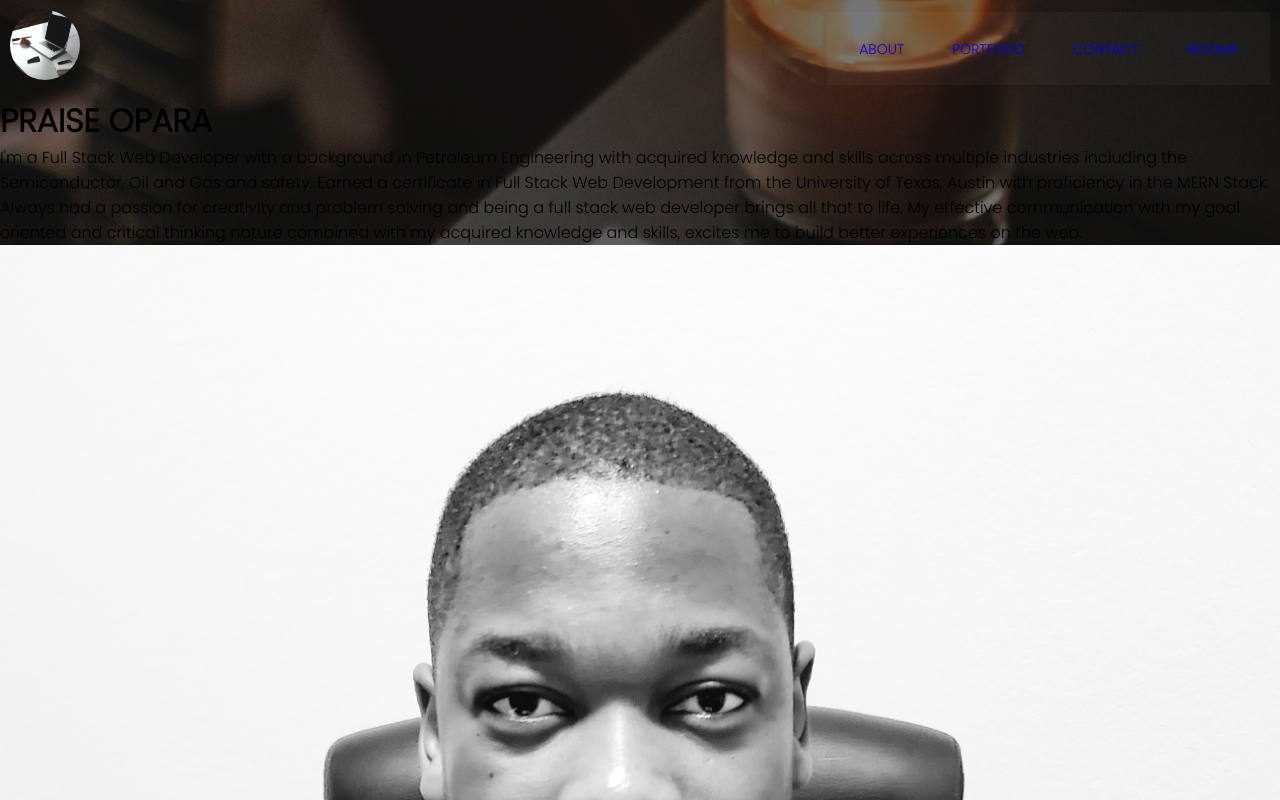
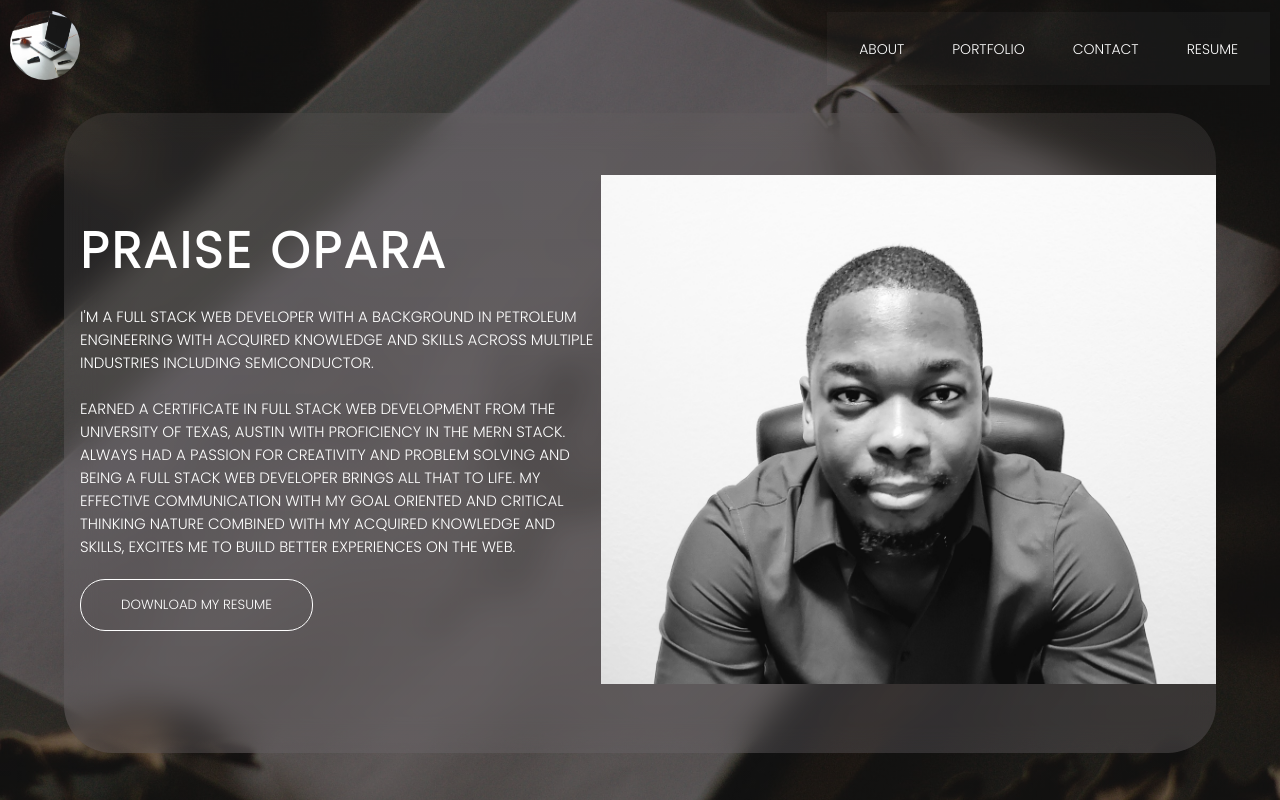
Before and after one commit to kingopara/portfolio, a React (Create React App) app: page / in a window 1280 px wide. Shown: the top 800 px of the page. Built offline with nearby package versions, Linux system fonts and the light colour scheme.

Commit message:
editing home page

```diff
--- a/src/components/Header/header.css
+++ b/src/components/Header/header.css
@@ -19,7 +19,7 @@
 }
 
 .nav-menu li a {
-    /* color: rgb(44, 40, 40); */
+    color: var(--main-white);
     text-decoration: none;
     text-transform: uppercase;
     font-size: 14px;
@@ -122,7 +122,7 @@ nav {
         position: absolute;
         right: 2rem;
         top: 1.5rem;
-        /* color: var(--main-white); */
+        color: var(--main-white);
         cursor: pointer;
     }
 
@@ -131,7 +131,7 @@ nav {
     }
 
     .web-close {
-        /* color: var(--main-white); */
+        color: var(--main-white);
         cursor: pointer;
     }
 }
--- a/src/components/Home/Home.js
+++ b/src/components/Home/Home.js
@@ -9,16 +9,21 @@ function Home() {
 
             <Header/>
 
-            <div className="home-content">
-                <div>
+            <div className="home-section">
+                <div className='home-details'>
                     <h1>PRAISE OPARA</h1>
                     <p>
-                        I'm a Full Stack Web Developer with a background in Petroleum Engineering with acquired knowledge and skills across multiple industries including the Semiconductor, Oil and Gas and safety.
+                        I'm a Full Stack Web Developer with a background in Petroleum Engineering with acquired knowledge and skills across multiple industries including Semiconductor.
+                        <br />
+                        <br />
                         Earned a certificate in Full Stack Web Development from the University of Texas, Austin with proficiency in the MERN Stack.
 
                         Always had a passion for creativity and problem solving and being a full stack web developer brings all that to life.
                         My effective communication with my goal oriented and critical thinking nature combined with my acquired knowledge and skills, excites me to build better experiences on the web.
                     </p>
+                    <button>
+                        Download My Resume
+                    </button>
                 </div>
 
                 <div className="home-img">
--- a/src/components/Home/home.css
+++ b/src/components/Home/home.css
@@ -7,3 +7,126 @@
     position: sticky;
     top: 0;
 }
+
+.home-section {
+    display: flex;
+    height: 80vh;
+    width: 90vw;
+    align-items: center;
+    justify-content: space-between;
+    background: linear-gradient(var(--glass-white));
+    backdrop-filter: blur(1rem);
+    border-radius: 3rem;
+    margin: 1rem auto;
+    position: relative;
+}
+
+.home-section::before, .home-section::after {
+    position: absolute;
+    content: '';
+}
+
+.home-section::before {
+    position: absolute;
+    width: 100%;
+    height: 100px;
+    top: 10%;
+    /* to add a card line into the background */
+    /* background-color: var(--glass-before); */
+    z-index: -1;
+}
+
+p {
+    color: var(--main-white);
+    text-transform: uppercase;
+    font-size: 15px;
+    margin-top: 1rem;
+}
+
+button {
+    background: transparent;
+    padding: 15px 40px;
+    margin-right: 1rem;
+    margin-block: 1.3rem;
+    text-transform: uppercase;
+    color: var(--main-white);
+    border: 1px solid var(--main-white);
+    border-radius: 25px;
+    cursor: pointer;
+}
+
+button:hover {
+    transform: scale(110%);
+    transition: 350ms;
+}
+
+/* media querries */
+@media (min-width:1000px) {
+    .home-details {
+        margin-left: 1rem;
+        width: 550px;
+    }
+
+    h1 {
+        font-size: 50px;
+        letter-spacing: 3px;
+        color: var(--main-white);
+        text-transform: uppercase;
+        line-height: 75px;
+
+    }
+
+    .home-img {
+        width: 650px;
+        cursor: pointer;
+    }
+
+    /* .home-img:hover {
+        transition: 350ms;
+        transform: scale(110%);
+    } */
+
+}
+
+@media (max-width:1000px) {
+    .home-section {
+        flex-direction: column-reverse;
+        justify-content: center;
+    }
+
+    .home-details {
+        text-align: center;
+        padding: 30px;
+    }
+
+    .home-img {
+        /* display: none; */
+        width: 200px;
+    }
+
+    h1 {
+        font-size: 30px;
+        text-transform: uppercase;
+        color: var(--main-white);
+        margin-left: 1rem;
+    }
+}
+
+@media (max-width:550px) {
+    button {
+        padding: 5px 20px;
+        margin-right: .5rem;
+    }
+
+    .home-img {
+        width: 100px;
+    }
+
+    .home-details p {
+        font-size: 14px;
+    }
+
+    h1 {
+        font-size: 20px;
+    }
+}
```
